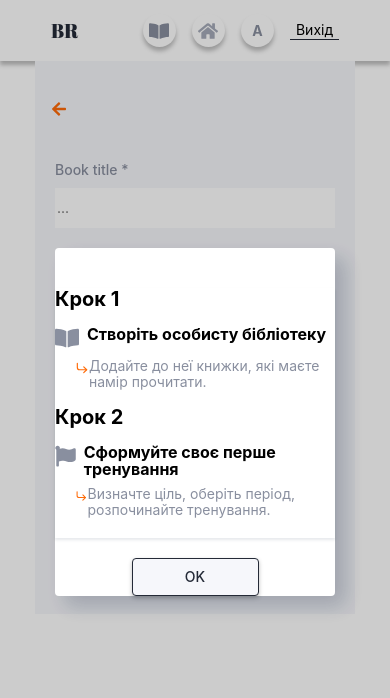
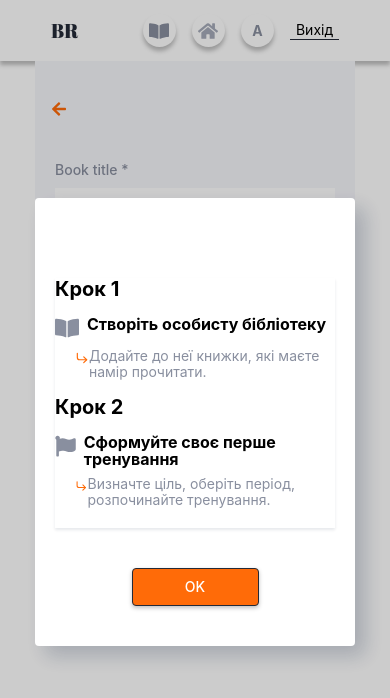
Before and after one commit to AnnaFesenko7/book-reader-front-end, a React (Create React App) app: page /book-reader-front-end/login in a window 390 px wide. Both pictures are taken after typing "name@example.com", "Sample" into the empty fields and a click on the button "Увійти". Shown: the top 698 px of the page. Built offline with nearby package versions, Linux system fonts and the light colour scheme; no server answers.

Commit message:
fix modal

```diff
--- a/package.json
+++ b/package.json
@@ -22,6 +22,7 @@
     "react-responsive": "^9.0.2",
     "react-router-dom": "^6.11.0",
     "react-scripts": "5.0.1",
+    "redux-persist": "^6.0.0",
     "styled-components": "^5.3.10",
     "web-vitals": "^2.1.3",
     "yup": "^1.1.1"
--- a/src/components/Header/Header.js
+++ b/src/components/Header/Header.js
@@ -21,6 +21,7 @@ import {
   ExitButton,
   PrivateHeader,
   FlexBox,
+  ModalContentWrapper,
 } from './Header.styled';
 
 export const Header = () => {
@@ -62,6 +63,7 @@ export const Header = () => {
       </StyledHeader>
 
       <Modal active={isModalOpen} closeModal={toggleModal}>
+        <ModalContentWrapper>
           <WarningText>
             Якщо Ви вийдете з програми незбережені дані будуть втрачені
           </WarningText>
@@ -79,6 +81,7 @@ export const Header = () => {
               onClick={handleLogOut}
             />
           </WrapperModalButtons>
+        </ModalContentWrapper>
       </Modal>
     </>
   );
--- a/src/components/Header/Header.styled.js
+++ b/src/components/Header/Header.styled.js
@@ -75,3 +75,6 @@ export const WrapperModalButtons = styled.div`
   display: flex;
   justify-content: space-between;
 `;
+export const ModalContentWrapper = styled.div`
+  padding: 40px;
+`;
--- a/src/components/Layout/Layout.js
+++ b/src/components/Layout/Layout.js
@@ -7,6 +7,7 @@ import { useModal } from 'hooks/useModal';
 import { Header } from 'components/Header/Header';
 import { Info } from 'components/Info/Info';
 import { Button } from 'components/StyledButton/StyledButton ';
+import { ModalContentWrapper } from './Layout.styled';
 
 export const Layout = () => {
   const isMobileDevice = useMediaQuery({ query: '(max-width: 767px)' });
@@ -23,14 +24,16 @@ export const Layout = () => {
 
       {isMobileDevice && isLoggedIn && (
         <Modal active={isModalOpen} closeModal={closeModal}>
+          <ModalContentWrapper>
             <Info />
             <Button
-            modal
+              active
               size="127"
               textContent="OK"
               type="button"
               onClick={closeModal}
             />
+          </ModalContentWrapper>
         </Modal>
       )}
     </>
--- /dev/null
+++ b/src/components/Layout/Layout.styled.js
@@ -0,0 +1,12 @@
+import styled from 'styled-components';
+
+export const ModalContentWrapper = styled.div`
+  padding-top: 40px;
+  padding-bottom: 40px;
+  padding-left: 20px;
+  padding-right: 20px;
+  display: flex;
+  flex-direction: column;
+  align-items: center;
+  gap: 40px;
+`;
--- a/src/components/ResumeModalContent/ResumeModalContent.js
+++ b/src/components/ResumeModalContent/ResumeModalContent.js
@@ -83,7 +83,7 @@ export const ResumeModalContent = ({ closeModal }) => {
           />
           {/* {t('btnBack')} */}
 
-          <Button type="submit" textContent={'Зберегти'} size="115" modal />
+          <Button type="submit" textContent={'Зберегти'} size="115" active />
           {/* {t('btnSave')} */}
         </BtnWrapper>
       </StyledForm>
--- a/src/components/SelectBooks/SelectBooks.js
+++ b/src/components/SelectBooks/SelectBooks.js
@@ -19,18 +19,18 @@ const validationSchema = Yup.object({
 export const SelectBooks = () => {
   const dispatch = useDispatch();
   const booksList = useSelector(booksSelectors.getBooksSelector);
-  const selectedBooks = useSelector(state => state.selectedDates.list);
+  // const selectedBooks = useSelector(state => state.selectedDates.list);
   const books = booksList.filter(book => book.status === 'toRead');
 
   const defaultValue = 'Обрати книги з бібліотеки';
 
-  const onSubmit = ({ book }, { resetForm }) => {
-    const isBookAlreadySelected = selectedBooks.some(({ _id }) => _id === book);
-    if (isBookAlreadySelected) {
-      throw Error('This book already selected');
-    }
-    const newBook = books.find(book => book._id === book);
-    console.log(newBook);
+  const onSubmit = (val, { resetForm }) => {
+    // const isBookAlreadySelected = selectedBooks.some(({ _id }) => _id === book);
+    // if (isBookAlreadySelected) {
+    //   throw Error('This book already selected');
+    // }
+    const newBook = books.find(book => book._id === val.book);
+
     resetForm();
     dispatch(addBook(newBook));
   };
--- a/src/components/StyledButton/StyledButton.styled.js
+++ b/src/components/StyledButton/StyledButton.styled.js
@@ -4,22 +4,40 @@ export const StyledButton = styled.button`
   font-size: ${p => p.theme.fontSizes.s};
   font-weight: ${p => p.theme.fontWeights.normal};
   color: ${p =>
-    p.active ? `${p.theme.colors.white} ` : `${p.theme.colors.deepBlue}`};
-  background-color: ${({ active, theme }) =>
-    active ? `${theme.colors.accentColor} ` : `${theme.colors.backgroundBody}`};
+    p.disabled
+      ? `${p.theme.colors.notActiveText}`
+      : p.active && !p.disabled
+      ? `${p.theme.colors.white} `
+      : `${p.theme.colors.deepBlue}`};
+  background-color: ${({ active, theme, disabled }) =>
+    disabled
+      ? `${theme.colors.backgroundBody}`
+      : active
+      ? `${theme.colors.accentColor} `
+      : `${theme.colors.backgroundBody}`};
+
   padding-top: 10px;
   padding-left: auto;
   padding-right: auto;
   padding-bottom: 10px;
   border-radius: ${p => p.theme.radii.sm};
-  border: ${p => `${p.theme.borders.normal} ${p.theme.colors.deepBlue}`};
+  border: ${p =>
+    p.disabled
+      ? 'none'
+      : `${p.theme.borders.normal} ${p.theme.colors.deepBlue}`};
   box-shadow: ${p => p.theme.boxShadow.btn};
   width: ${p => p.size}px;
   height: ${p => p.height}px;
   &:hover,
   &:focus {
-    color: ${p => p.theme.colors.white};
-    background-color: ${p => p.theme.colors.accentColor};
+    color: ${p =>
+      p.disabled
+        ? `${p.theme.colors.notActiveText}`
+        : ` ${p.theme.colors.white}`};
+    background-color: ${p =>
+      p.disabled
+        ? `${p.theme.colors.backgroundBody}`
+        : ` ${p.theme.colors.accentColor}`};
     border: ${p => `${p.theme.borders.normal} ${p.theme.colors.transparent}`};
   }
 `;
--- a/src/pages/Training.js
+++ b/src/pages/Training.js
@@ -22,6 +22,13 @@ const Training = () => {
   const isMobileDevice = useMediaQuery({ query: '(max-width: 767px)' });
   const books = useSelector(state => state.selectedDates.list);
 
+  const endDate = useSelector(state => state.selectedDates.endDate);
+  let isTrainingBtnActive = true;
+
+  if (books.length > 0 && endDate !== '') {
+    isTrainingBtnActive = false;
+  }
+
   return (
     <StyledContainer>
       <WrapperBody>
@@ -41,12 +48,9 @@ const Training = () => {
               textContent="Почати тренування"
               active
               size={200}
-              disabled={true}
+              disabled={isTrainingBtnActive}
               type="button"
             />
-            {/* <button disabled={false} type="button">
-              Hi
-            </button> */}
           </CenterFlexBox>
         )}
       </WrapperBody>
```
Also changed, not shown: src/components/LibBookTable/deleteModal.js (deleted, +0 -67 lines), src/components/LibBookTable/deleteModal.module.css (deleted, +0 -60 lines), 1 other file (tests, documents, lock files or other folders). Lines whose indentation alone changed are shown as unchanged.
